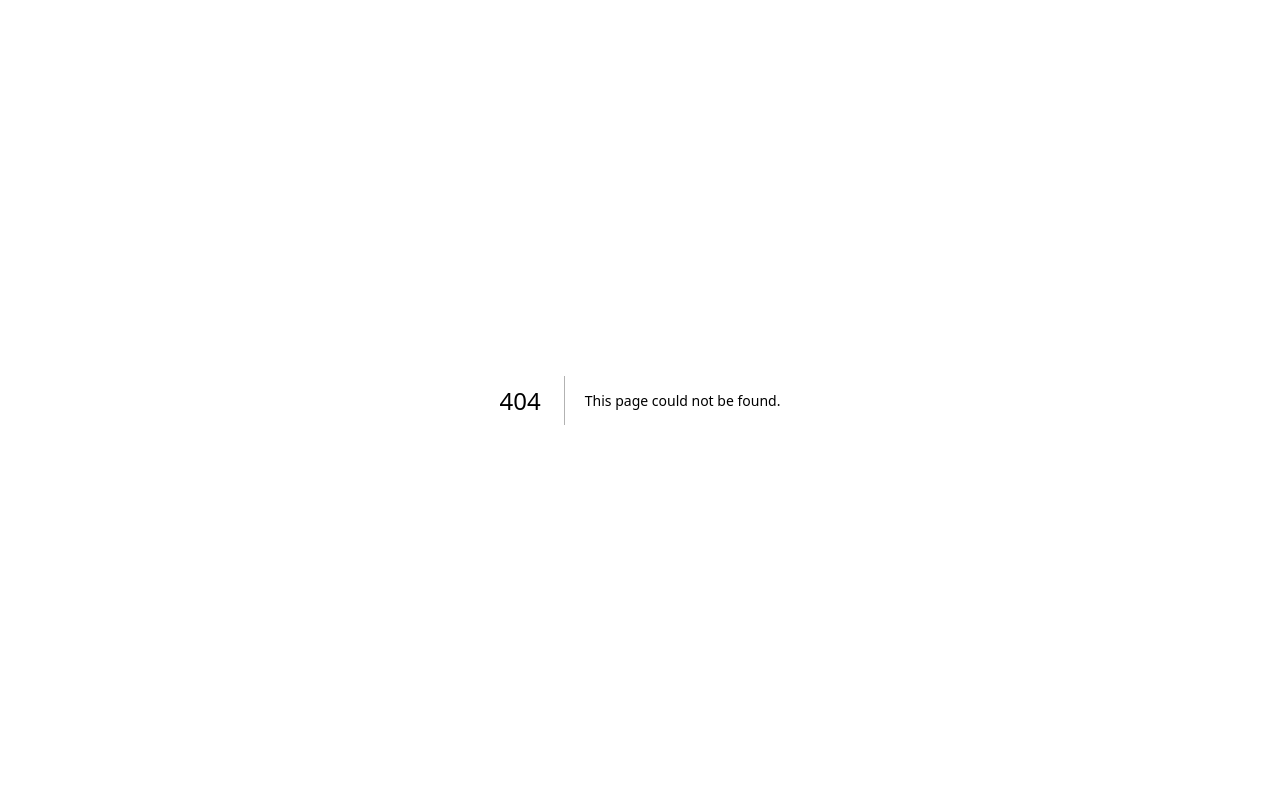
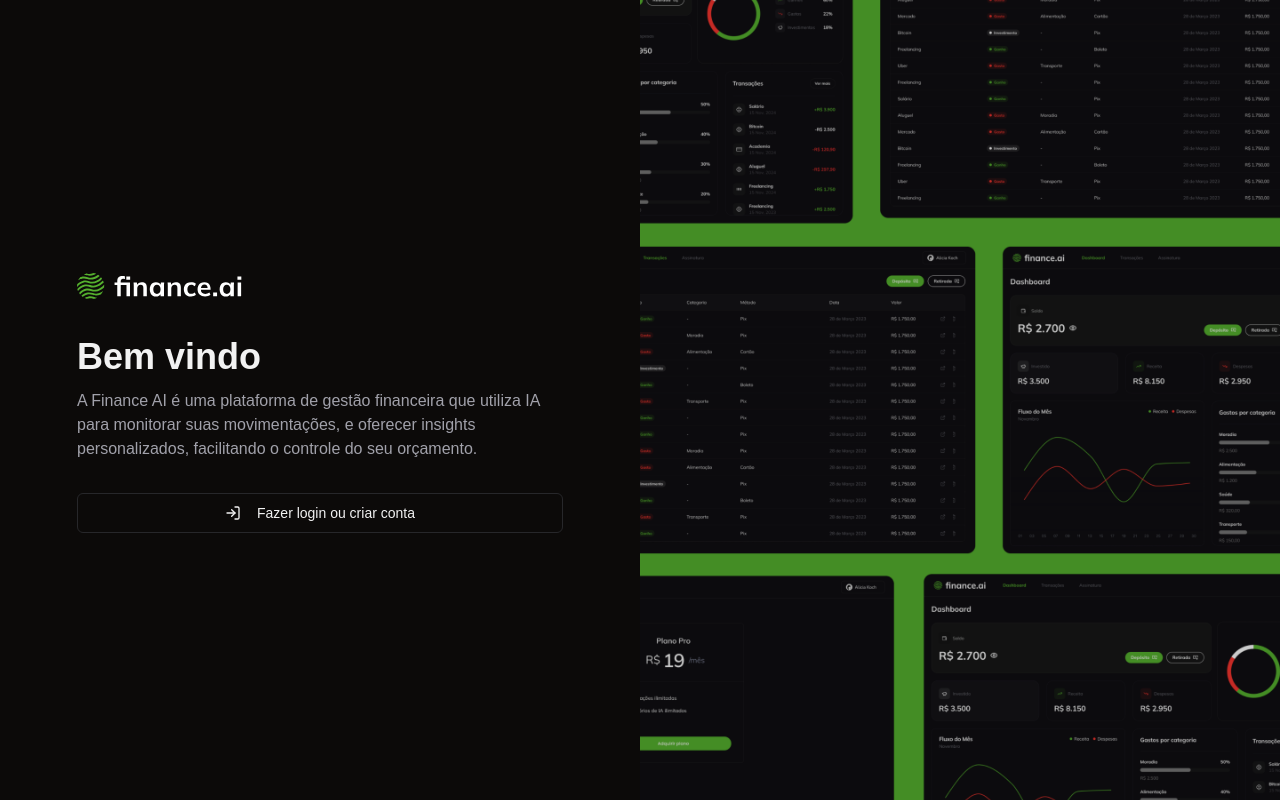
Before and after one commit to ryanolv/finance-ai, a Next.js app: page /login in a window 1280 px wide. Before the commit this address had no page. Built offline with nearby package versions, Linux system fonts and the light colour scheme.

Commit message:
feat: add login page

```diff
--- /dev/null
+++ b/app/login/page.tsx
@@ -0,0 +1,41 @@
+import Image from "next/image";
+import { Button } from "../_components/ui/button";
+import { LogInIcon } from "lucide-react";
+
+const LoginPage = () => {
+  return (
+    <div className="grid h-full grid-cols-2">
+      {/* ESQUERDA */}
+      <div className="mx-auto flex h-full max-w-[550px] flex-col justify-center p-8">
+        <Image
+          src="/logo.svg"
+          width={173}
+          height={39}
+          alt="Finance AI"
+          className="mb-8"
+        />
+        <h1 className="mb-3 text-4xl font-bold">Bem vindo</h1>
+        <p className="mb-8 text-muted-foreground">
+          A Finance AI é uma plataforma de gestão financeira que utiliza IA para
+          monitorar suas movimentações, e oferecer insights personalizados,
+          facilitando o controle do seu orçamento.
+        </p>
+        <Button variant="outline">
+          <LogInIcon className="mr-2" />
+          Fazer login ou criar conta
+        </Button>
+      </div>
+      {/* DIREITA */}
+      <div className="relative h-full w-full">
+        <Image
+          src="/login.png"
+          alt="Faça login"
+          fill
+          className="object-cover"
+        />
+      </div>
+    </div>
+  );
+};
+
+export default LoginPage;
--- a/app/page.tsx
+++ b/app/page.tsx
@@ -1,5 +1,5 @@
 import { Button } from "./_components/ui/button";
 
-export default function Home() {
-  return <Button>Click Me</Button>;
+export default function HomePage() {
+  return <Button>Click me</Button>;
 }
--- a/app/subscription/page.tsx
+++ b/app/subscription/page.tsx
@@ -1,5 +1,5 @@
-const Subscription = () => {
+const SubscriptionPage = () => {
   return <h1>Subscription page</h1>;
 };
 
-export default Subscription;
+export default SubscriptionPage;
--- a/app/transactions/page.tsx
+++ b/app/transactions/page.tsx
@@ -1,5 +1,5 @@
-const Transactions = () => {
+const TransactionsPage = () => {
   return <div>Transaction page</div>;
 };
 
-export default Transactions;
+export default TransactionsPage;
```
Also changed, not shown: public/login.png (added), public/logo.svg (added).
